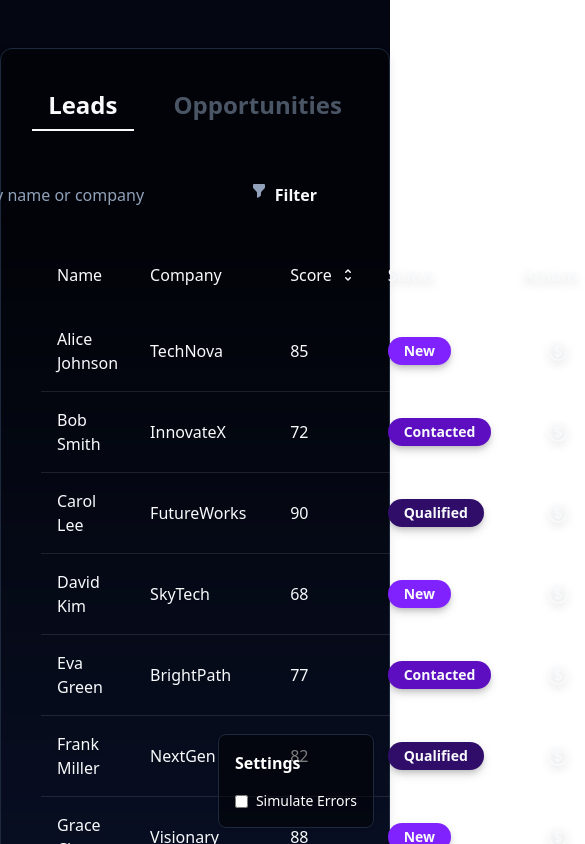
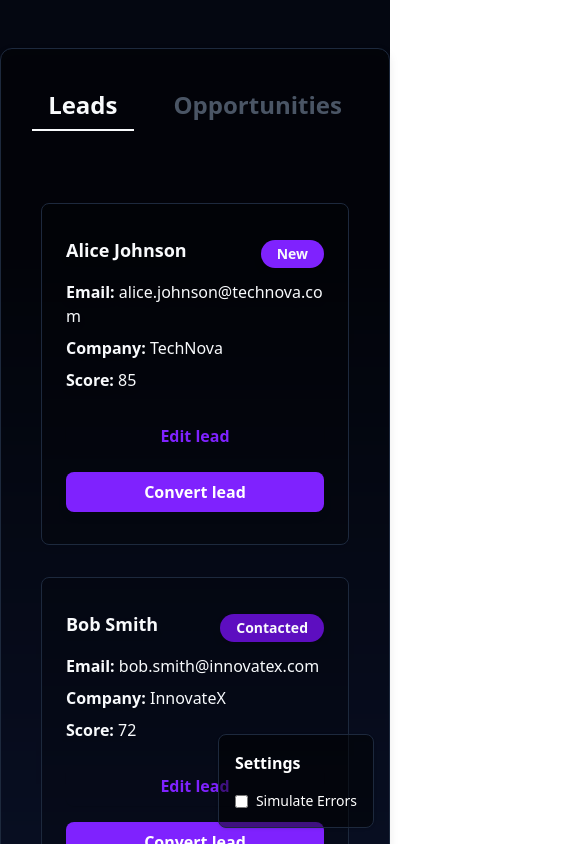
Before and after one commit to thiagomtolotti/mini-seller-console, a React (Vite) app: page / in a window 390 px wide. Shown: the top 844 px of the page, 585 px wide, since content can reach past the window. Built offline with nearby package versions, Linux system fonts and the light colour scheme.

Commit message:
initially adds leads cards

```diff
--- /dev/null
+++ b/src/components/LeadsList/LeadStatusBadge.tsx
@@ -0,0 +1,24 @@
+import type { LeadStatus } from "@/types/lead";
+import clsx from "clsx";
+
+export default function LeadStatusBadge({ status }: { status: LeadStatus }) {
+  const statusColors: Record<
+    LeadStatus,
+    React.HTMLProps<unknown>["className"]
+  > = {
+    New: "bg-violet-600",
+    Contacted: "bg-violet-800",
+    Qualified: "bg-violet-950",
+  };
+
+  return (
+    <span
+      className={clsx(
+        "flex items-center justify-center w-fit py-1 px-4 text-center rounded-full font-semibold text-slate-50 text-sm shadow-md",
+        statusColors[status]
+      )}
+    >
+      {status}
+    </span>
+  );
+}
--- /dev/null
+++ b/src/components/LeadsList/LeadsListCards/LeadsListCard/index.tsx
@@ -0,0 +1,48 @@
+import type { Lead } from "@/types/lead";
+
+import Button from "@/components/ui/Button";
+import LeadStatusBadge from "../../LeadStatusBadge";
+
+interface LeadsListCardProps {
+  lead: Lead;
+  selectLead: () => void;
+  selectOpportunity: () => void;
+}
+
+export default function LeadsListCard({
+  lead,
+  selectLead,
+  selectOpportunity,
+}: LeadsListCardProps) {
+  return (
+    <div className="border border-slate-800 bg-black/20 px-6 py-8 rounded-lg mb-4 flex flex-col gap-2">
+      <div className="flex justify-between items-center">
+        <h3 className="font-bold text-lg mb-2">{lead.name}</h3>
+
+        <LeadStatusBadge status={lead.status} />
+      </div>
+
+      <p className="break-all">
+        <span className="font-semibold">Email:</span> {lead.email}
+      </p>
+
+      <p>
+        <span className="font-semibold">Company:</span> {lead.company}
+      </p>
+
+      <p>
+        <span className="font-semibold">Score:</span> {lead.score}
+      </p>
+
+      <div className="mt-4 ml-auto flex flex-wrap gap-4 justify-center">
+        <Button variant="secondary" className="grow" onClick={selectLead}>
+          Edit lead
+        </Button>
+
+        <Button className="grow" onClick={selectOpportunity}>
+          Convert lead
+        </Button>
+      </div>
+    </div>
+  );
+}
--- /dev/null
+++ b/src/components/LeadsList/LeadsListCards/index.tsx
@@ -0,0 +1,32 @@
+import { useContext } from "react";
+
+import type { Lead } from "@/types/lead";
+
+import { LeadsListContext } from "@/contexts/LeadsListContext";
+
+import LeadsListCard from "./LeadsListCard";
+
+interface LeadsListCardsProps {
+  selectLead: (lead: Lead) => void;
+  selectOpportunity: (lead: Lead) => void;
+}
+
+export default function LeadsListCards({
+  selectLead,
+  selectOpportunity,
+}: LeadsListCardsProps) {
+  const { leads } = useContext(LeadsListContext);
+
+  return (
+    <div className="md:hidden my-12 grid sm:grid-cols-2 gap-4">
+      {leads?.map((lead) => (
+        <LeadsListCard
+          key={lead.id}
+          selectLead={() => selectLead(lead)}
+          selectOpportunity={() => selectOpportunity(lead)}
+          lead={lead}
+        />
+      ))}
+    </div>
+  );
+}
--- a/src/components/LeadsList/LeadsListFilters/index.tsx
+++ b/src/components/LeadsList/LeadsListFilters/index.tsx
@@ -7,7 +7,7 @@ export default function LeadsListTableFilters() {
   const { filters, setFilters } = useContext(LeadsListContext);
 
   return (
-    <div className="p-4 mb-4 flex gap-4 justify-end">
+    <div className="p-4 mb-4 flex gap-4 justify-end max-md:hidden">
       <SearchButton setFilters={setFilters} search={filters.search} />
 
       <FilterButton statusFilter={filters.status} setFilters={setFilters} />
--- a/src/components/LeadsList/LeadsListTable/LeadsListTableRow.tsx
+++ b/src/components/LeadsList/LeadsListTable/LeadsListTableRow.tsx
@@ -1,7 +1,10 @@
-import type { Lead, LeadStatus } from "@/types/lead";
+import type { Lead } from "@/types/lead";
 
 import TableCell from "../../ui/TableCell";
 import clsx from "clsx";
+
+import LeadStatusBadge from "../LeadStatusBadge";
+
 import { CurrencyDollarIcon } from "@heroicons/react/24/outline";
 
 interface LeadsListTableRowProps
@@ -46,25 +49,3 @@ export default function LeadsListTableRow({
     </tr>
   );
 }
-
-function LeadStatusBadge({ status }: { status: LeadStatus }) {
-  const statusColors: Record<
-    LeadStatus,
-    React.HTMLProps<unknown>["className"]
-  > = {
-    New: "bg-violet-600",
-    Contacted: "bg-violet-800",
-    Qualified: "bg-violet-950",
-  };
-
-  return (
-    <span
-      className={clsx(
-        "block w-fit py-1 px-4 text-center rounded-full font-semibold text-slate-50 text-sm shadow-md",
-        statusColors[status]
-      )}
-    >
-      {status}
-    </span>
-  );
-}
--- a/src/components/LeadsList/LeadsListTable/index.tsx
+++ b/src/components/LeadsList/LeadsListTable/index.tsx
@@ -26,7 +26,7 @@ export default function LeadsListTable({
   const columns = ["Name", "Company", <ScoreHeaderCell />, "Status", "Actions"];
 
   return (
-    <table className="w-full">
+    <table className="w-full max-md:hidden">
       <TableHeader columns={columns} />
 
       <tbody>
--- a/src/components/LeadsList/index.tsx
+++ b/src/components/LeadsList/index.tsx
@@ -7,6 +7,7 @@ import LeadsListTable from "./LeadsListTable";
 import LeadDetailPanel from "../LeadDetailPanel";
 
 import CreateOpportunityModal from "../CreateOpportunityModal";
+import LeadsListCards from "./LeadsListCards";
 
 export default function LeadsList() {
   const [selectedLead, setSelectedLead] = useState<Lead | null>(null);
@@ -23,6 +24,11 @@ export default function LeadsList() {
         selectOpportunity={setSelectedOpportunity}
       />
 
+      <LeadsListCards
+        selectLead={setSelectedLead}
+        selectOpportunity={setSelectedOpportunity}
+      />
+
       <LeadDetailPanel
         selectedLead={selectedLead}
         onClose={() => setSelectedLead(null)}
```
